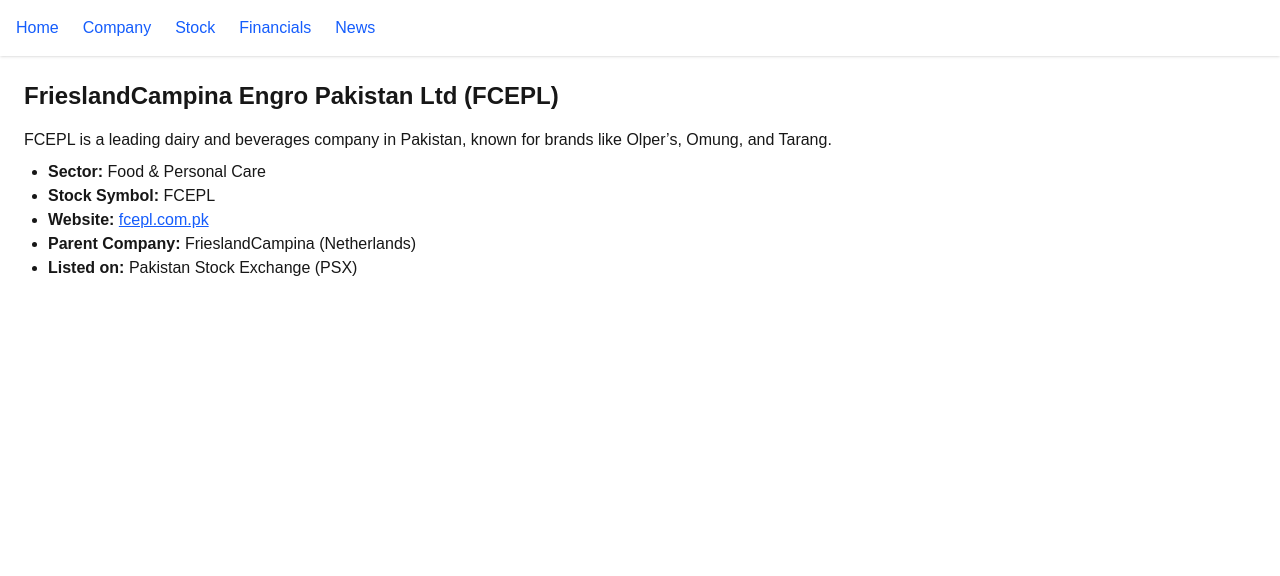
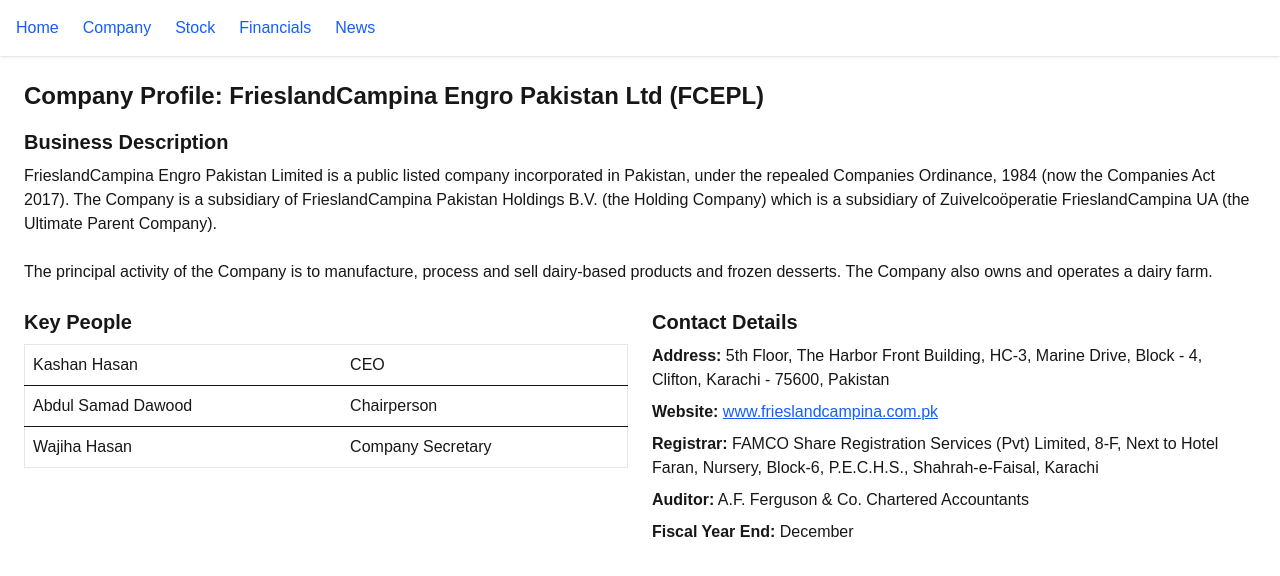
Before and after one commit to zulfiqaralimir/FCEPL-research, a Next.js app: page /company in a window 1280 px wide. Shown: the top 576 px of the page. Built offline with nearby package versions, Linux system fonts and the light colour scheme.

Commit message:
Your update message here

```diff
--- a/app/company/page.tsx
+++ b/app/company/page.tsx
@@ -1,18 +1,49 @@
-// app/company/page.tsx
 export default function CompanyPage() {
     return (
       <div>
-        <h1 className="text-2xl font-bold mb-4">FrieslandCampina Engro Pakistan Ltd (FCEPL)</h1>
-        <p className="mb-2">
-          FCEPL is a leading dairy and beverages company in Pakistan, known for brands like Olper’s, Omung, and Tarang.
-        </p>
-        <ul className="list-disc ml-6">
-          <li><strong>Sector:</strong> Food & Personal Care</li>
-          <li><strong>Stock Symbol:</strong> FCEPL</li>
-          <li><strong>Website:</strong> <a href="https://www.fcepl.com.pk" target="_blank" className="text-blue-600 underline">fcepl.com.pk</a></li>
-          <li><strong>Parent Company:</strong> FrieslandCampina (Netherlands)</li>
-          <li><strong>Listed on:</strong> Pakistan Stock Exchange (PSX)</li>
-        </ul>
+        <h1 className="text-2xl font-bold mb-4">Company Profile: FrieslandCampina Engro Pakistan Ltd (FCEPL)</h1>
+
+        <section className="mb-6">
+          <h2 className="text-xl font-semibold">Business Description</h2>
+          <p className="mt-2">
+            FrieslandCampina Engro Pakistan Limited is a public listed company incorporated in Pakistan, under the repealed Companies Ordinance, 1984 (now the Companies Act 2017). The Company is a subsidiary of FrieslandCampina Pakistan Holdings B.V. (the Holding Company) which is a subsidiary of Zuivelcoöperatie FrieslandCampina UA (the Ultimate Parent Company).
+            <br /><br />
+            The principal activity of the Company is to manufacture, process and sell dairy-based products and frozen desserts. The Company also owns and operates a dairy farm.
+          </p>
+        </section>
+
+        <section className="mb-6 grid grid-cols-1 md:grid-cols-2 gap-6">
+          <div>
+            <h2 className="text-xl font-semibold">Key People</h2>
+            <table className="table-auto w-full mt-2 border border-gray-200">
+              <tbody>
+                <tr className="border-b">
+                  <td className="font-medium p-2">Kashan Hasan</td>
+                  <td className="p-2">CEO</td>
+                </tr>
+                <tr className="border-b">
+                  <td className="font-medium p-2">Abdul Samad Dawood</td>
+                  <td className="p-2">Chairperson</td>
+                </tr>
+                <tr>
+                  <td className="font-medium p-2">Wajiha Hasan</td>
+                  <td className="p-2">Company Secretary</td>
+                </tr>
+              </tbody>
+            </table>
+          </div>
+
+          <div>
+            <h2 className="text-xl font-semibold">Contact Details</h2>
+            <ul className="mt-2 space-y-2">
+              <li><strong>Address:</strong> 5th Floor, The Harbor Front Building, HC-3, Marine Drive, Block - 4, Clifton, Karachi - 75600, Pakistan</li>
+              <li><strong>Website:</strong> <a href="https://www.frieslandcampina.com.pk" target="_blank" className="text-blue-600 underline">www.frieslandcampina.com.pk</a></li>
+              <li><strong>Registrar:</strong> FAMCO Share Registration Services (Pvt) Limited, 8-F, Next to Hotel Faran, Nursery, Block-6, P.E.C.H.S., Shahrah-e-Faisal, Karachi</li>
+              <li><strong>Auditor:</strong> A.F. Ferguson & Co. Chartered Accountants</li>
+              <li><strong>Fiscal Year End:</strong> December</li>
+            </ul>
+          </div>
+        </section>
       </div>
     );
   }
```
